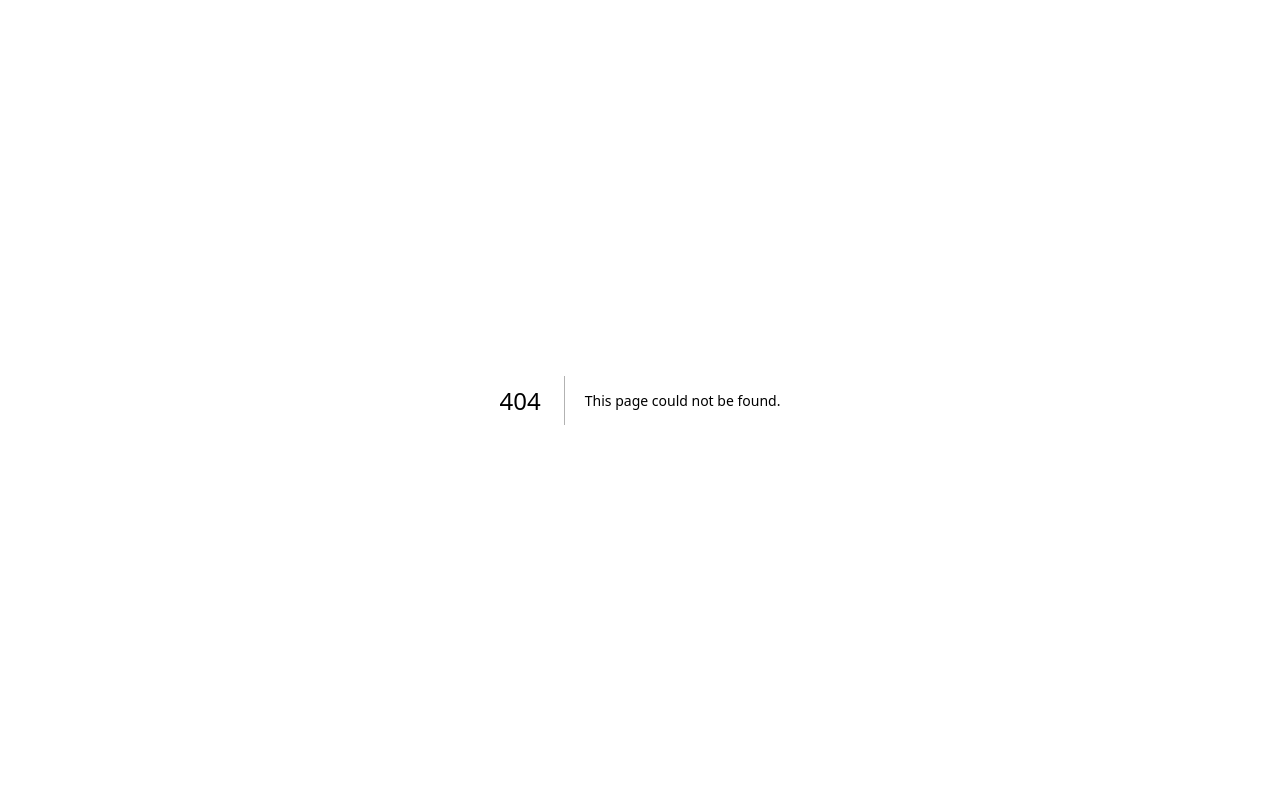
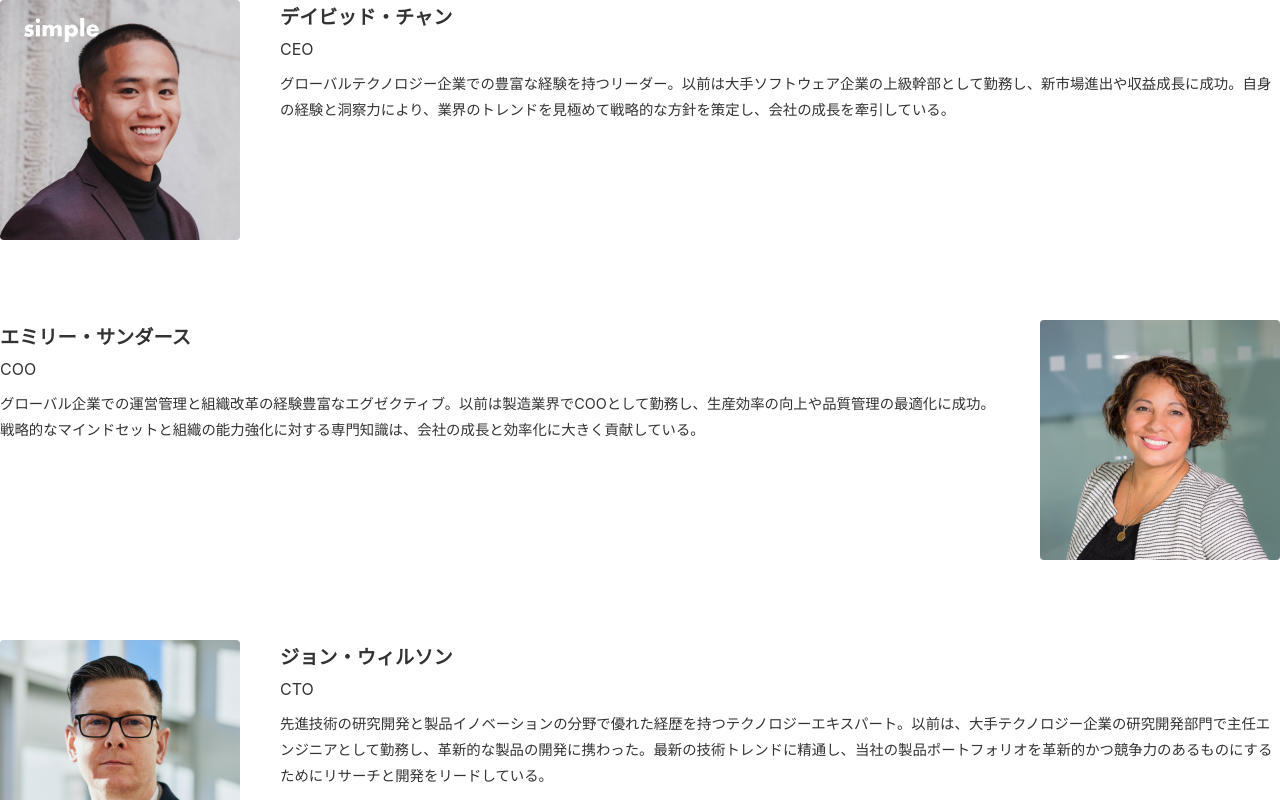
Before and after one commit to AokiMathew/my-next-project, a Next.js app: page /members in a window 1280 px wide. Before the commit this address had no page. Shown: the top 800 px of the page. Built offline with nearby package versions, Linux system fonts and the light colour scheme.

Commit message:
4-3-1まで完了

```diff
--- a/app/_components/Footer/index.tsx
+++ b/app/_components/Footer/index.tsx
@@ -1,18 +1,19 @@
 import styles from "./index.module.css";
+import Link from "next/link";
 
 export default function Footer(){
     return(
         <footer className={styles.footer}>
             <nav className={styles.nav}>
                 <ul className={styles.items}>
-                    <li className={styles.item}>
-                        <a href="/news">ニュース</a>
+                    <li>
+                        <Link href="/members">メンバー</Link>
                     </li>
-                    <li className={styles.item}>
-                        <a href="/members">メンバー</a>
+                    <li>
+                        <Link href="/news">ニュース</Link>
                     </li>
-                    <li className={styles.item}>
-                        <a href="/contact">お問い合わせ</a>
+                    <li>
+                        <Link href="/contact">お問い合わせ</Link>
                     </li>
                 </ul>
             </nav>
--- a/app/_components/Header/index.module.css
+++ b/app/_components/Header/index.module.css
@@ -17,6 +17,12 @@
     width: auto;
   }
 
+  .items{
+    display: flex;
+    color:#fff;
+    gap: 40px;
+  }
+
   @media (max-width: 640px) {
     .header {
       padding: 24px 16px 8px;
--- a/app/_components/Header/index.tsx
+++ b/app/_components/Header/index.tsx
@@ -1,10 +1,11 @@
 import styles from "./index.module.css";
 import Image from "next/image";
+import Link from "next/link";
 
 export default function Header(){
     return(
         <header className={styles.header}>
-            <a href="/" className={styles.logoLink}>
+            <Link href="/" className={styles.logoLink}>
                 <Image
                     src="/logo.svg"
                     alt="SIMPLE"
@@ -13,7 +14,20 @@ export default function Header(){
                     height={133}
                     priority
                 />
-            </a>
+            </Link>
+            <nav>
+                <ul className={styles.items}>
+                    <li>
+                        <Link href="/members">メンバー</Link>
+                    </li>
+                    <li>
+                        <Link href="/news">ニュース</Link>
+                    </li>
+                    <li>
+                        <Link href="/contact">お問い合わせ</Link>
+                    </li>
+                </ul>
+            </nav>
         </header>
     )
 }
--- a/app/_components/NewsList/index.tsx
+++ b/app/_components/NewsList/index.tsx
@@ -1,4 +1,5 @@
 import Image from "next/image";
+import Link from "next/link";
 import styles from "./index.module.css";
 import Category from "../Category";
 import Date from "../Date";
@@ -16,7 +17,7 @@ import {News} from "@/app/_libs/microcms";
         <ul>
           {news.map((article)=>(
             <li key={article.id} className={styles.list}>
-              <div className={styles.link}>
+              <Link href={`news/${article.id}`} className={styles.link}>
                 <Image
                   className={styles.image}
                   src="/no-image.png"
@@ -33,7 +34,7 @@ import {News} from "@/app/_libs/microcms";
                     <Date date={article.publishedAt ?? article.createdAt}/>
                   </dd>
                 </dl>
-              </div>
+              </Link>
             </li>
           ))}
         </ul>
--- /dev/null
+++ b/app/members/page.module.css
@@ -0,0 +1,78 @@
+.text {
+    text-align: center;
+    margin-bottom: 40px;
+  }
+
+  .list {
+    display: flex;
+    align-items: flex-start;
+    gap: 40px;
+    margin-bottom: 80px;
+  }
+
+  .list:nth-child(even) {
+    flex-direction: row-reverse;
+  }
+
+  .image {
+    width: 240px;
+    height: auto;
+    border-radius: var(--border-radius);
+  }
+
+  .name {
+    font-size: 1.2rem;
+    font-weight: bold;
+  }
+
+  .position {
+    margin-bottom: 8px;
+  }
+
+  .profile {
+    font-size: 0.9rem;
+  }
+
+  .footer {
+    display: flex;
+    flex-direction: column;
+    align-items: center;
+    border-top: 1px solid var(--color-border);
+    padding-top: 40px;
+    text-align: center;
+    gap: 24px;
+  }
+
+  .message {
+    font-size: 2rem;
+    font-weight: bold;
+  }
+
+  .empty {
+    margin-bottom: 40px;
+  }
+
+  @media (max-width: 640px) {
+    .text {
+      text-align: left;
+    }
+
+    .list {
+      display: flex;
+      flex-direction: column;
+      align-items: center;
+      gap: 24px;
+    }
+
+    .list:nth-child(even) {
+      flex-direction: column;
+    }
+
+    .name {
+      text-align: center;
+    }
+
+    .position {
+      text-align: center;
+    }
+  }
--- /dev/null
+++ b/app/members/page.tsx
@@ -0,0 +1,72 @@
+import Image from 'next/image';
+import styles from './page.module.css';
+
+const data = {
+    contents: [
+      {
+        id: '1',
+        image: {
+          url: '/img-member1.jpg',
+          width: 240,
+          height: 240,
+        },
+        name: 'デイビッド・チャン',
+        position: 'CEO',
+        profile:
+          'グローバルテクノロジー企業での豊富な経験を持つリーダー。以前は大手ソフトウェア企業の上級幹部として勤務し、新市場進出や収益成長に成功。自身の経験と洞察力により、業界のトレンドを見極めて戦略的な方針を策定し、会社の成長を牽引している。',
+      },
+      {
+        id: '2',
+        image: {
+          url: '/img-member2.jpg',
+          width: 240,
+          height: 240,
+        },
+        name: 'エミリー・サンダース',
+        position: 'COO',
+        profile:
+          'グローバル企業での運営管理と組織改革の経験豊富なエグゼクティブ。以前は製造業界でCOOとして勤務し、生産効率の向上や品質管理の最適化に成功。戦略的なマインドセットと組織の能力強化に対する専門知識は、会社の成長と効率化に大きく貢献している。',
+      },
+      {
+        id: '3',
+        image: {
+          url: '/img-member3.jpg',
+          width: 240,
+          height: 240,
+        },
+        name: 'ジョン・ウィルソン',
+        position: 'CTO',
+        profile:
+          '先進技術の研究開発と製品イノベーションの分野で優れた経歴を持つテクノロジーエキスパート。以前は、大手テクノロジー企業の研究開発部門で主任エンジニアとして勤務し、革新的な製品の開発に携わった。最新の技術トレンドに精通し、当社の製品ポートフォリオを革新的かつ競争力のあるものにするためにリサーチと開発をリードしている。',
+      },
+    ],
+  };
+
+export default function Page(){
+    return (
+        <div className={styles.container}>
+            {data.contents.length===0 ?(
+                <p className={styles.empty}>メンバーが登録されていません。</p>
+            ):(
+                <ul>
+                    {data.contents.map((member)=>(
+                        <li key={member.id} className={styles.list}>
+                            <Image
+                                src={member.image.url}
+                                alt=""
+                                width={member.image.width}
+                                height={member.image.height}
+                                className={styles.image}
+                            />
+                            <dl>
+                                <dt className={styles.name}>{member.name}</dt>
+                                <dt className={styles.position}>{member.position}</dt>
+                                <dt className={styles.profile}>{member.profile}</dt>
+                            </dl>
+                        </li>
+                    ))}
+                </ul>
+            )}
+        </div>
+    )
+}
```
Also changed, not shown: app/not-found.module.css (added, +36 -0 lines), app/not-found.tsx (added, +16 -0 lines).
